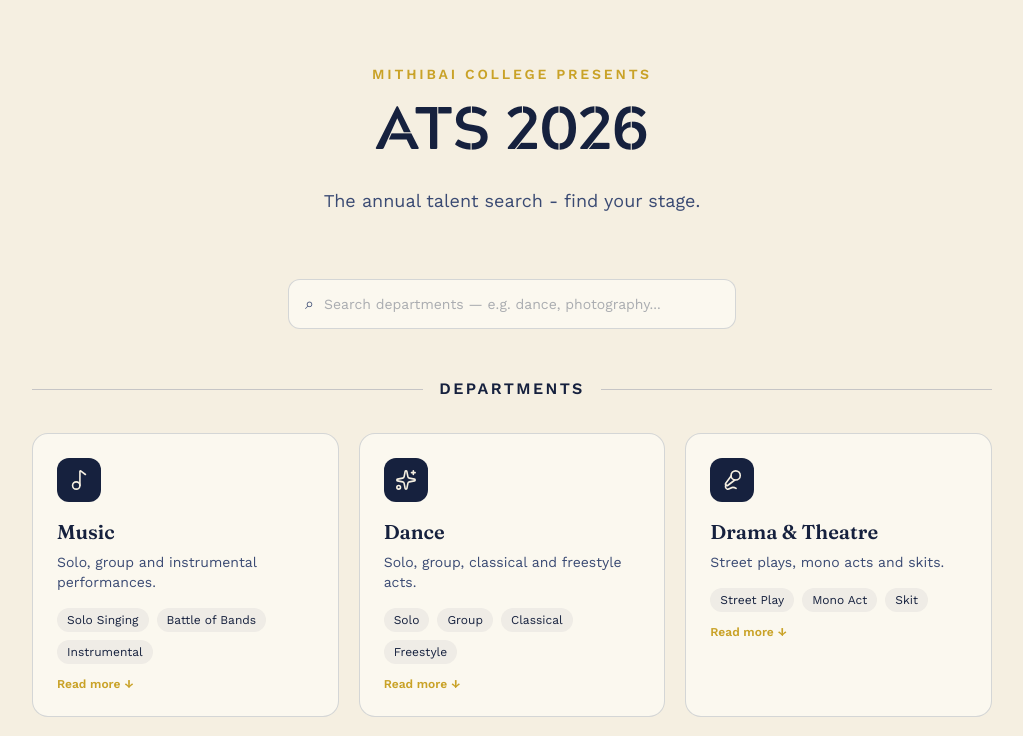
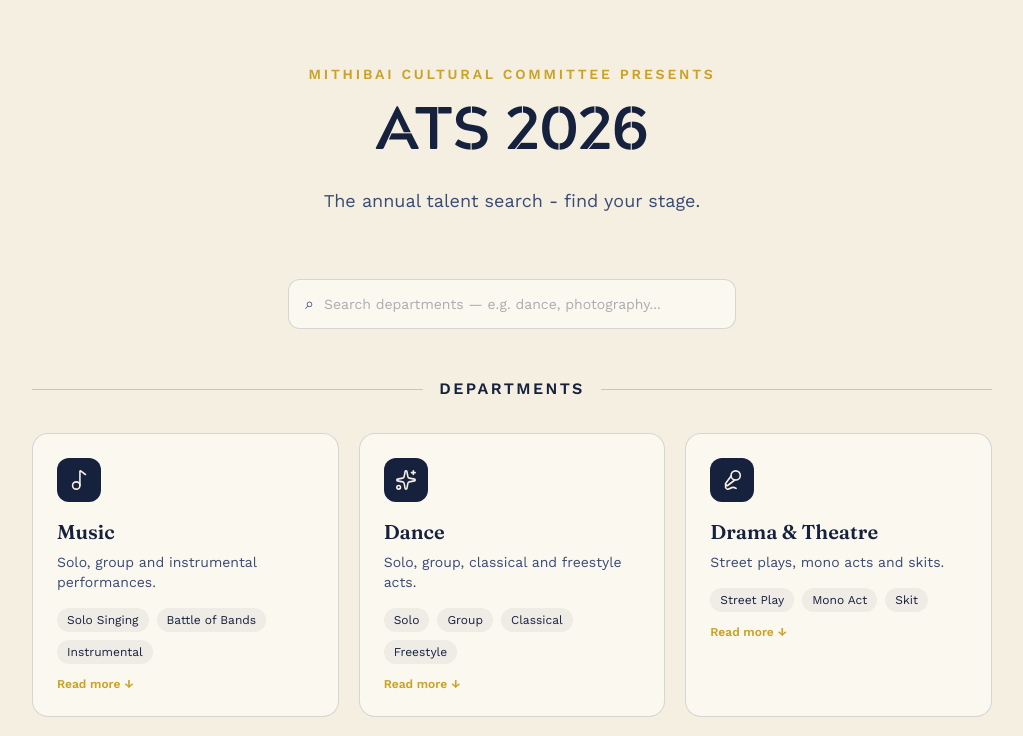
Before and after one commit to SanaKhan2006/ATS_DepartmentsDescription, a React (Vite) app: page / in a window 1280 px wide. Shown: the top 736 px of the page, without its empty margins (128-1151 px from the left). Built offline with nearby package versions, Linux system fonts and the light colour scheme.

Commit message:
Ui Updates

```diff
--- a/src/data/DepartmentsData.jsx
+++ b/src/data/DepartmentsData.jsx
@@ -16,7 +16,7 @@ import {
  * ------------------------------------------------------------------
  */
 export const EVENT = {
-  collegeName: "Mithibai College",
+  collegeName: "Mithibai Cultural Committee",
   eventName: "ATS 2026",
   tagline: "The annual talent search - find your stage.",
 };
--- a/src/index.css
+++ b/src/index.css
@@ -5,3 +5,9 @@
   font-weight: 400 700; /* remove the range if the file is a single weight */
   font-display: swap;
 }
+
+@font-face {
+  font-family: "MccFont";
+  src: url("./assets/fonts/Amsterdam.otf") format("opentype");
+  font-display: swap;
+}
```
Also changed, not shown: src/assets/fonts/Amsterdam.otf (added).
